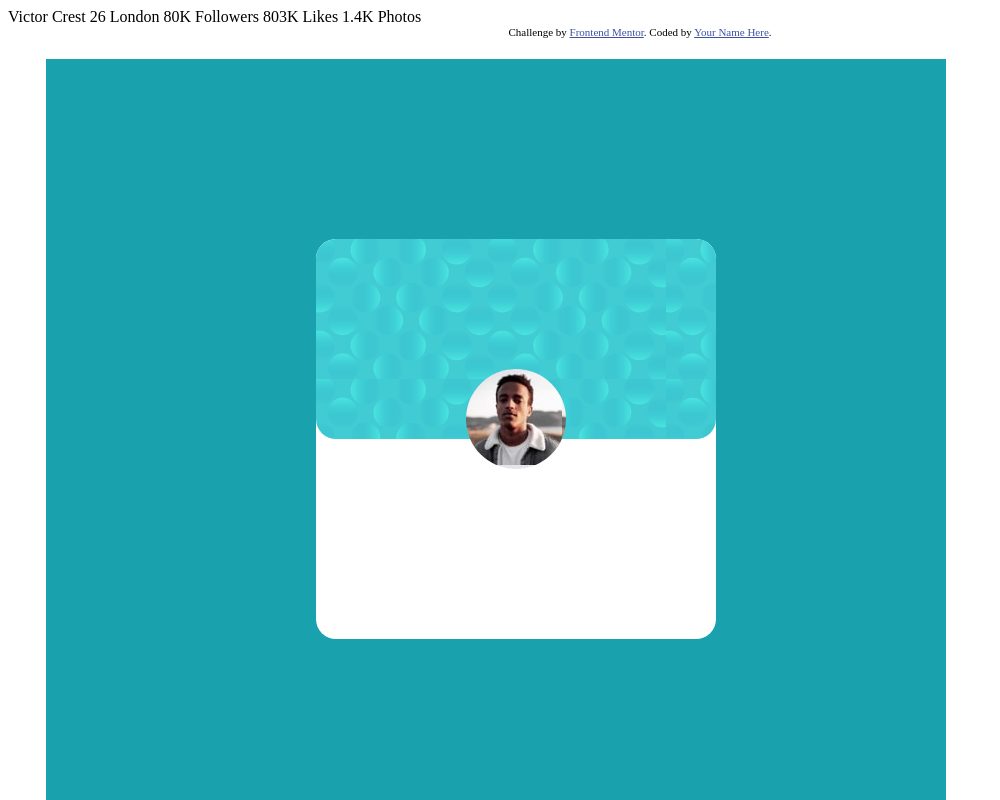
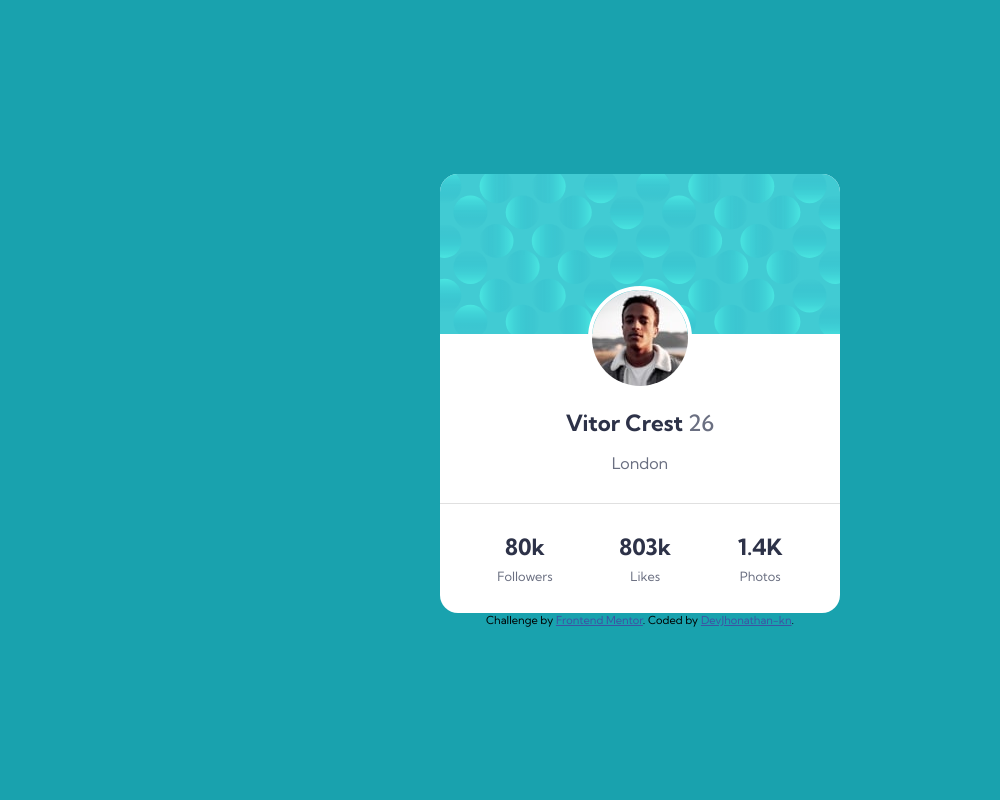
Before and after one commit to DevJhonathan-kn/profile-card-component, a website: page index.html in a window 1280 px wide. Shown: the top 800 px of the page, without its empty margins (0-1000 px from the left). Drawn offline with Linux system fonts and the light colour scheme.

Commit message:
:lipstick: improve card element

```diff
--- a/index.html
+++ b/index.html
@@ -1,49 +1,63 @@
 <!DOCTYPE html>
 <html lang="en">
   <head>
-  <meta charset="UTF-8">
-  <meta name="viewport" content="width=device-width, initial-scale=1.0"> <!-- displays site properly based on user's device -->
+    <meta charset="UTF-8" />
+    <meta name="viewport" content="width=device-width, initial-scale=1.0" />
+    <!-- displays site properly based on user's device -->
 
-  <link rel="icon" type="image/png" sizes="32x32" href="./images/favicon-32x32.png">
+    <link
+      rel="icon"
+      type="image/png"
+      sizes="32x32"
+      href="./images/favicon-32x32.png"
+    />
 
     <link rel="stylesheet" href="style.css"">
 
     <title>Frontend Mentor | Profile card component</title>
 
-  <!-- Feel free to remove these styles or customise in your own stylesheet 👍 -->
     <style>
-    .attribution { font-size: 11px; text-align: center; }
-    .attribution a { color: hsl(228, 45%, 44%); }
+      .attribution {
+        font-size: 11px;
+        text-align: center;
+      }
+      .attribution a {
+        color: hsl(228, 45%, 44%);
+      }
     </style>
   </head>
   <body>
-  <div class="background">
-    <div class="frontground">
     <div class="card">
-        <div class="photo">
-          <div class="username">
-            <div class="followers">
+      <div class="card__wrapper">
+        <img class="card__pattern" src="./images/bg-pattern-card.svg" alt="preencher">
+          <img class="card__photo" src="./images/image-victor.jpg" alt="vitor image" />
+        <div class="card__info">
+          <h1 class="card__name">
+            Vitor Crest <span class="card__age">26</span>
+          </h1>
+          <p class="card__city">London</p>
+        </div>
+        <div class="card__social">
+          <div class="card__likes">
+            <h1>80k</h1>
+            <span>Followers</span>
+          </div>
+          <div class="card__likes">
+            <h1>803k</h1>
+            <span>Likes</span>
+          </div>
+          <div class="card__likes">
+            <h1>1.4K</h1>
+            <span>Photos</span>
           </div>
         </div>
       </div>
     </div>
-    </div>
-  </div>
-  Victor Crest
-  26
-  London
-
-  80K
-  Followers
-
-  803K
-  Likes
-
-  1.4K
-  Photos
     <div class="attribution">
-    Challenge by <a href="https://www.frontendmentor.io?ref=challenge" target="_blank">Frontend Mentor</a>.
-    Coded by <a href="#">Your Name Here</a>.
+      Challenge by
+      <a href="https://www.frontendmentor.io?ref=challenge" target="_blank"
+        >Frontend Mentor</a
+      >. Coded by <a href="https://github.com/DevJhonathan-kn">DevJhonathan-kn</a>.
     </div>
   </body>
 </html>
--- a/style.css
+++ b/style.css
@@ -1,48 +1,88 @@
-:root{
+@import url("https://fonts.googleapis.com/css2?family=Kumbh+Sans:wght@100..900&display=swap");
+
+:root {
   ---Dark-cyan: hsl(185, 75%, 39%);
   ---Very-dark-desaturated-blue: hsl(229, 23%, 23%);
   ---Dark-grayish-blue: hsl(227, 10%, 46%);
 }
 
-.background{
-    position: absolute;
-    width: 900px;
-    height: 900px;
+body,
+html {
+  height: 100vh;
+  margin: 0;
+  width: 100vw;
+}
+
+body {
+  align-items: center;
   background-color: var(---Dark-cyan);
-    margin-left: 3%;
-    margin-top: 4%;
+  display: flex;
+  flex-direction: column;
+  font-family: "Kumbh Sans", sans-serif;
+  justify-content: center;
+}
 
+.card {
+  background-color: white;
+  border-radius: 18px;
+  margin: 0 auto;
+  max-width: 400px;
+  overflow: hidden;
+  position: relative;
+  text-align: center;
+  width: 100%;
 }
-.frontground{
+
+.card__wrapper {
   position: relative;
-    width: 400px;
-    height: 400px;
-    background-color: white ;
   border-radius: 20px;
-    margin-left: 30%;
-    margin-top: 20%;
 }
-.card{
-    position: relative;
-    width: 400px;
-    height: 200px;
-    background-image: url(./images/bg-pattern-card.svg);
-    border-radius: 20px;
 
+.card__pattern {
+  width: 100%;
 }
-.photo{
-    position: absolute;
-    width: 100px;
-    height: 100px;
-    background-image: url(./images/image-victor.jpg);
-    margin-top: 130px;
-    margin-left: 150px;
-    border-radius: 100%;
 
+.card__photo {
+  aspect-ratio: 1/1;
+  border: 4px solid white;
+  border-radius: 50%;
+  display: block;
+  margin: 0 auto -48px;
+  overflow: hidden;
+  transform: translateY(-50%);
 }
-.username{
 
+.card__name {
+  color: var(---Very-dark-desaturated-blue);
+  font-size: 1.4rem;
 }
-.followers{
 
+.card__age {
+  color: var(---Dark-grayish-blue);
+  font-size: 1.4rem;
+  font-weight: 500;
 }
+
+.card__city {
+  color: var(---Dark-grayish-blue);
+  padding-bottom: 14px;
+}
+
+.card__social {
+  border-top: 1px solid #e0e0e0;
+  display: flex;
+  justify-content: space-around;
+  gap: 16px;
+  padding: 14px 32px 28px;
+}
+
+.card__likes h1 {
+  color: var(---Very-dark-desaturated-blue);
+  font-size: 1.4rem;
+  margin-bottom: 4px;
+}
+
+.card__likes span {
+  color: var(---Dark-grayish-blue);
+  font-size: 0.8rem;
+}
```
Lines whose indentation alone changed are shown as unchanged.
